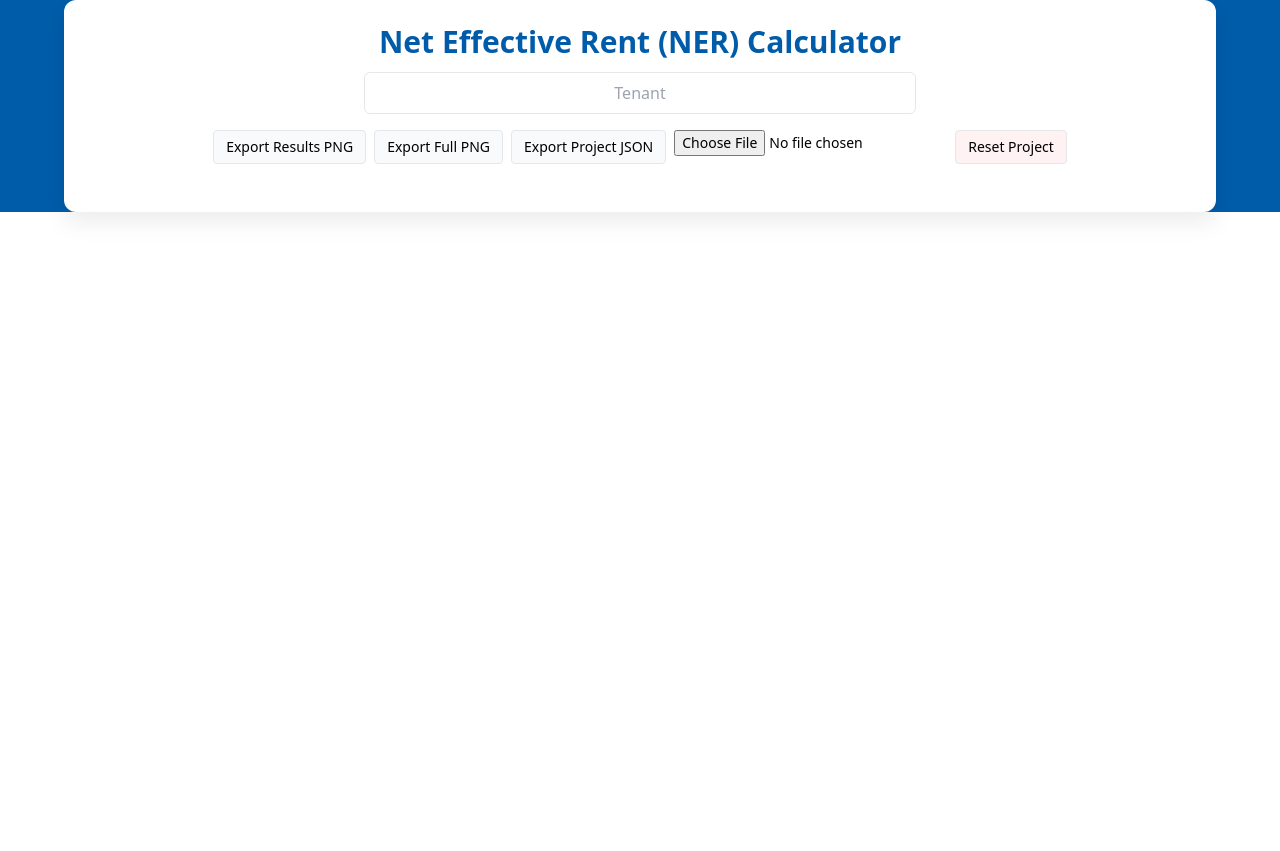
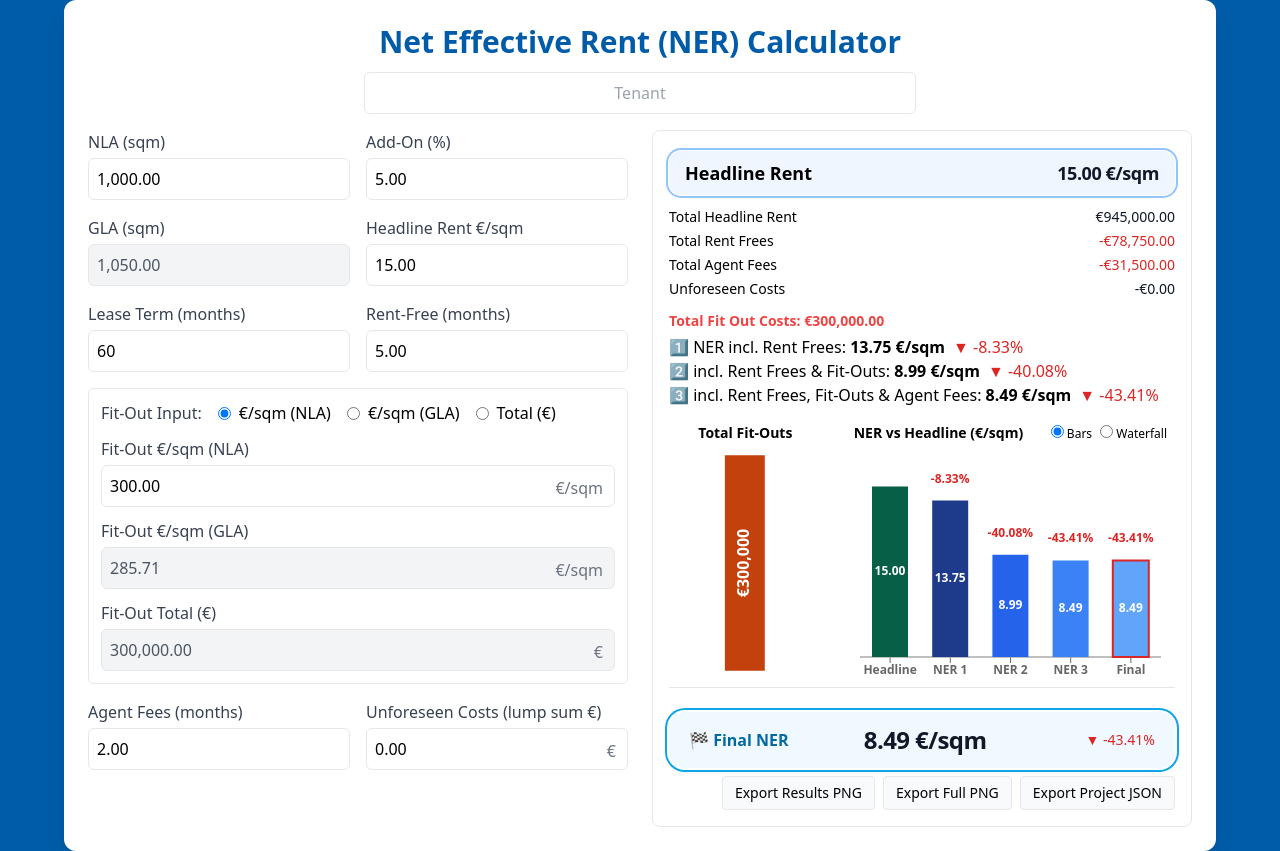
Before and after one commit to Musicandy13/Net-Effective-Rent-Calculator, a React (Vite) app: page / in a window 1280 px wide. Before the commit the page ends 800 px from the top, so only its background shows below. Built offline with nearby package versions, Linux system fonts and the light colour scheme.

Commit message:
Update App.jsx

```diff
--- a/src/App.jsx
+++ b/src/App.jsx
@@ -51,52 +51,27 @@ const FCUR0 = (n) =>
 
 /* ---------- Helpers ---------- */
 function Money({ value }) {
-  const cls =
-    value < 0 ? "text-red-600 font-medium" : "text-gray-900 font-medium";
+  const cls = value < 0 ? "text-red-600 font-medium" : "text-gray-900 font-medium";
   return <span className={cls}>{FCUR(value)}</span>;
 }
 function Delta({ base, val }) {
   const pct = base > 0 ? ((val - base) / base) * 100 : 0;
-  const up = pct > 0,
-    down = pct < 0,
-    sign = pct > 0 ? "+" : "";
+  const up = pct > 0, down = pct < 0, sign = pct > 0 ? "+" : "";
   return (
-    <span
-      className={`${
-        down
-          ? "text-red-600"
-          : up
-          ? "text-green-600"
-          : "text-gray-500"
-      } font-medium ml-2`}
-    >
-      {down ? "▼" : up ? "▲" : "■"} {sign}
-      {F(pct, 2)}%
+    <span className={`${down ? "text-red-600" : up ? "text-green-600" : "text-gray-500"} font-medium ml-2`}>
+      {down ? "▼" : up ? "▲" : "■"} {sign}{F(pct, 2)}%
     </span>
   );
 }
 
 /* ---------- Input-Feld ---------- */
 function NumericField({
-  label,
-  value,
-  onChange,
-  format = "2dec",
-  step = 1,
-  min = 0,
-  readOnly = false,
-  onCommit,
-  suffix,
+  label, value, onChange, format = "2dec", step = 1, min = 0,
+  readOnly = false, onCommit, suffix,
 }) {
   const [focus, setFocus] = useState(false);
   const num = P(value);
-  const show = focus
-    ? value
-    : format === "int"
-    ? F(num, 0)
-    : format === "1dec"
-    ? F(num, 1)
-    : F(num, 2);
+  const show = focus ? value : format === "int" ? F(num, 0) : format === "1dec" ? F(num, 1) : F(num, 2);
   return (
     <label className="block">
       <span className="text-gray-700">{label}</span>
@@ -115,12 +90,8 @@ function NumericField({
             onChange(String(n));
             onCommit?.(n);
           }}
-          onChange={(e) =>
-            onChange(e.target.value.replace(/[^\d.,-]/g, ""))
-          }
-          className={`mt-1 block w-full border rounded-md p-2 pr-16 ${
-            readOnly ? "bg-gray-100 text-gray-600" : ""
-          }`}
+          onChange={(e) => onChange(e.target.value.replace(/[^\d.,-]/g, ""))}
+          className={`mt-1 block w-full border rounded-md p-2 pr-16 ${readOnly ? "bg-gray-100 text-gray-600" : ""}`}
         />
         {suffix && (
           <span className="absolute inset-y-0 right-3 top-1/2 -translate-y-1/2 text-gray-500">
@@ -139,52 +110,25 @@ const PercentLabel = ({ x, y, width, value }) => {
   const fill = value < 0 ? "#dc2626" : "#16a34a";
   const sign = value > 0 ? "+" : "";
   return (
-    <text
-      x={cx}
-      y={y - 18}
-      textAnchor="middle"
-      fill={fill}
-      fontSize={12}
-      fontWeight="700"
-    >
-      {sign}
-      {F(value, 2)}%
+    <text x={cx} y={y - 18} textAnchor="middle" fill={fill} fontSize={12} fontWeight="700">
+      {sign}{F(value, 2)}%
     </text>
   );
 };
 const BarNumberLabel = ({ x, y, width, height, value }) => {
   if (!Number.isFinite(value)) return null;
-  const cx = x + width / 2,
-    cy = y + height / 2;
+  const cx = x + width / 2, cy = y + height / 2;
   return (
-    <text
-      x={cx}
-      y={cy}
-      textAnchor="middle"
-      dominantBaseline="middle"
-      fill="#ffffff"
-      fontSize={12}
-      fontWeight="800"
-    >
+    <text x={cx} y={cy} textAnchor="middle" dominantBaseline="middle" fill="#ffffff" fontSize={12} fontWeight="800">
       {F(value, 2)}
     </text>
   );
 };
 const VerticalMoneyLabel0 = ({ x, y, width, height, value }) => {
   if (!Number.isFinite(value)) return null;
-  const cx = x + width / 2,
-    cy = y + height / 2;
+  const cx = x + width / 2, cy = y + height / 2;
   return (
-    <text
-      x={cx}
-      y={cy}
-      transform={`rotate(-90, ${cx}, ${cy})`}
-      textAnchor="middle"
-      dominantBaseline="middle"
-      fill="#ffffff"
-      fontSize={16}
-      fontWeight="800"
-    >
+    <text x={cx} y={cy} transform={`rotate(-90, ${cx}, ${cy})`} textAnchor="middle" dominantBaseline="middle" fill="#ffffff" fontSize={16} fontWeight="800">
       {FCUR0(value)}
     </text>
   );
@@ -193,44 +137,22 @@ const VerticalMoneyLabel0 = ({ x, y, width, height, value }) => {
 /* ---------- Waterfall: Labels oben fix ---------- */
 const makeWFLabelTop = (data, fixedY) => (props) => {
   const { x = 0, width = 0, index, value, payload } = props || {};
-  const d =
-    Array.isArray(data) && Number.isInteger(index) ? data[index] : {};
+  const d = Array.isArray(data) && Number.isInteger(index) ? data[index] : {};
   const cx = x + width / 2;
-  const raw = Number.isFinite(d?.delta)
-    ? d.delta
-    : Number.isFinite(payload?.delta)
-    ? payload.delta
-    : Number.isFinite(value)
-    ? value
-    : 0;
+  const raw = Number.isFinite(d?.delta) ? d.delta : Number.isFinite(payload?.delta) ? payload.delta : Number.isFinite(value) ? value : 0;
   const v = Math.round(raw * 100) / 100;
   const abs = Math.abs(v);
   if (d?.isTotal) {
     const pos = v >= 0;
     return (
-      <text
-        x={cx}
-        y={fixedY}
-        textAnchor="middle"
-        fill={pos ? "#16a34a" : "#dc2626"}
-        fontSize={12}
-        fontWeight="800"
-      >
-        {pos ? "" : "−"}
-        {F(Math.abs(v), 2)}
+      <text x={cx} y={fixedY} textAnchor="middle" fill={pos ? "#16a34a" : "#dc2626"} fontSize={12} fontWeight="800">
+        {pos ? "" : "−"}{F(Math.abs(v), 2)}
       </text>
     );
   }
   if (abs < 0.005) return null;
   return (
-    <text
-      x={cx}
-      y={fixedY}
-      textAnchor="middle"
-      fill="#dc2626"
-      fontSize={12}
-      fontWeight="800"
-    >
+    <text x={cx} y={fixedY} textAnchor="middle" fill="#dc2626" fontSize={12} fontWeight="800">
       −{F(abs, 2)}
     </text>
   );
@@ -240,35 +162,16 @@ const makeWFLabelTop = (data, fixedY) => (props) => {
 function BarsChart({ data, isExporting }) {
   return (
     <ResponsiveContainer width="100%" height="100%">
-      <BarChart
-        key="bars"
-        data={data}
-        barCategoryGap={18}
-        barGap={4}
-        margin={{ top: 28, right: 6, bottom: BASE_B, left: 6 }}
-      >
-        <XAxis
-          dataKey="name"
-          height={BASE_H}
-          tick={{ fontSize: 12, fontWeight: 700 }}
-        />
+      <BarChart key="bars" data={data} barCategoryGap={18} barGap={4} margin={{ top: 28, right: 6, bottom: Math.max(0, BASE_B), left: 6 }}>
+        <XAxis dataKey="name" height={Math.max(0, BASE_H)} tick={{ fontSize: 12, fontWeight: 700 }} />
         <YAxis hide />
-        <Tooltip
-          formatter={(v, n) =>
-            n === "sqm" ? `${F(v, 2)} €/sqm` : `${F(v, 2)}%`
-          }
-        />
+        <Tooltip formatter={(v, n) => (n === "sqm" ? `${F(v, 2)} €/sqm` : `${F(v, 2)}%`)} />
         <ReferenceLine y={0} />
         <Bar dataKey="sqm" barSize={36} isAnimationActive={!isExporting}>
           <LabelList dataKey="pct" content={<PercentLabel />} />
           <LabelList dataKey="sqm" content={<BarNumberLabel />} />
           {data.map((e, i) => (
-            <Cell
-              key={i}
-              fill={e.color}
-              stroke={e.name === "Final" ? "#dc2626" : undefined}
-              strokeWidth={e.name === "Final" ? 2 : undefined}
-            />
+            <Cell key={i} fill={e.color} stroke={e.name === "Final" ? "#dc2626" : undefined} strokeWidth={e.name === "Final" ? 2 : undefined} />
           ))}
         </Bar>
       </BarChart>
@@ -279,40 +182,18 @@ function BarsChart({ data, isExporting }) {
 function WaterfallChart({ data, isExporting }) {
   return (
     <ResponsiveContainer width="100%" height="100%">
-      <BarChart
-        key="waterfall"
-        data={data}
-        barCategoryGap={8}
-        barGap={6}
-        margin={{ top: 56, right: 12, bottom: BASE_B, left: 12 }}
-      >
-        <XAxis
-          dataKey="name"
-          interval={0}
-          height={BASE_H}
-          tick={{ fontSize: 12, fontWeight: 700 }}
-        />
+      <BarChart key="waterfall" data={data} barCategoryGap={8} barGap={6} margin={{ top: 56, right: 12, bottom: Math.max(0, BASE_B), left: 12 }}>
+        <XAxis dataKey="name" interval={0} height={Math.max(0, BASE_H)} tick={{ fontSize: 12, fontWeight: 700 }} />
         <YAxis hide domain={["dataMin - 2", "dataMax + 8"]} />
-        <Tooltip
-          formatter={(val, _n, ctx) => {
-            const p = ctx?.payload || {};
-            if (p.isTotal)
-              return [`${F(safe(p.delta), 2)} €/sqm`, "Rent"];
-            return [`−${F(Math.abs(safe(p.delta)), 2)} €/sqm`, "Δ"];
-          }}
-        />
+        <Tooltip formatter={(val, _n, ctx) => {
+          const p = ctx?.payload || {};
+          if (p.isTotal) return [`${F(safe(p.delta), 2)} €/sqm`, "Rent"];
+          return [`−${F(Math.abs(safe(p.delta)), 2)} €/sqm`, "Δ"];
+        }} />
         <ReferenceLine y={0} />
         <Bar dataKey="base" stackId="wf" fill="rgba(0,0,0,0)" />
-        <Bar
-          dataKey="delta"
-          stackId="wf"
-          barSize={44}
-          isAnimationActive={!isExporting}
-        >
-          <LabelList
-            dataKey="delta"
-            content={makeWFLabelTop(data, WF_TOP_LABEL_Y)}
-          />
+        <Bar dataKey="delta" stackId="wf" barSize={44} isAnimationActive={!isExporting}>
+          <LabelList dataKey="delta" content={makeWFLabelTop(data, WF_TOP_LABEL_Y)} />
           {data.map((d, i) => (
             <Cell key={i} fill={d.isTotal ? "#16a34a" : "#dc2626"} />
           ))}
@@ -324,8 +205,7 @@ function WaterfallChart({ data, isExporting }) {
 
 /* ---------- App ---------- */
 export default function App() {
-  // Default values
-  const defaultState = {
+  const [f, setF] = useState({
     tenant: "",
     nla: "1000",
     addon: "5.00",
@@ -338,25 +218,8 @@ export default function App() {
     fitPerGLA: "",
     fitTot: "300000.00",
     unforeseen: "0",
-  };
-
-  // Load saved project or defaults
-  const [f, setF] = useState(() => {
-    try {
-      const saved = localStorage.getItem("nerProject");
-      return saved ? JSON.parse(saved) : defaultState;
-    } catch {
-      return defaultState;
-    }
   });
-
   const S = (k) => (v) => setF((s) => ({ ...s, [k]: v }));
-
-  // Auto-save
-  useEffect(() => {
-    localStorage.setItem("nerProject", JSON.stringify(f));
-  }, [f]);
-
   const [isExporting, setIsExporting] = useState(false);
   const [viewMode, setViewMode] = useState("bars");
 
@@ -401,12 +264,7 @@ export default function App() {
     }
   }, [f.fitMode, f.nla, f.addon, f.fitPerNLA, f.fitPerGLA, f.fitTot]);
 
-  const totalFit =
-    f.fitMode === "perNLA"
-      ? perNLA * nla
-      : f.fitMode === "perGLA"
-      ? perGLA * gla
-      : tot;
+  const totalFit = f.fitMode === "perNLA" ? perNLA * nla : f.fitMode === "perGLA" ? perGLA * gla : tot;
   const agentFees = agent * rent * gla;
   const denom = Math.max(1e-9, duration * gla);
 
@@ -424,36 +282,11 @@ export default function App() {
   const NER_COLORS = ["#1e3a8a", "#2563eb", "#3b82f6", "#60a5fa"];
   const nerBars = [
     { label: "Headline", val: rent, pct: null, color: "#065f46" },
-    {
-      label: "NER 1",
-      val: ner1,
-      pct: rent > 0 ? ((ner1 - rent) / rent) * 100 : null,
-      color: NER_COLORS[0],
-    },
-    {
-      label: "NER 2",
-      val: ner2,
-      pct: rent > 0 ? ((ner2 - rent) / rent) * 100 : null,
-      color: NER_COLORS[1],
-    },
-    {
-      label: "NER 3",
-      val: ner3,
-      pct: rent > 0 ? ((ner3 - rent) / rent) * 100 : null,
-      color: NER_COLORS[2],
-    },
-    {
-      label: "Final",
-      val: ner4,
-      pct: rent > 0 ? ((ner4 - rent) / rent) * 100 : null,
-      color: NER_COLORS[3],
-    },
-  ].map((d) => ({
-    name: d.label,
-    sqm: safe(d.val),
-    pct: Number.isFinite(d.pct) ? d.pct : null,
-    color: d.color,
-  }));
+    { label: "NER 1", val: ner1, pct: rent > 0 ? ((ner1 - rent) / rent) * 100 : null, color: NER_COLORS[0] },
+    { label: "NER 2", val: ner2, pct: rent > 0 ? ((ner2 - rent) / rent) * 100 : null, color: NER_COLORS[1] },
+    { label: "NER 3", val: ner3, pct: rent > 0 ? ((ner3 - rent) / rent) * 100 : null, color: NER_COLORS[2] },
+    { label: "Final", val: ner4, pct: rent > 0 ? ((ner4 - rent) / rent) * 100 : null, color: NER_COLORS[3] },
+  ].map((d) => ({ name: d.label, sqm: safe(d.val), pct: Number.isFinite(d.pct) ? d.pct : null, color: d.color }));
 
   // Waterfall
   const dRF = safe(ner1 - rent);
@@ -464,26 +297,20 @@ export default function App() {
   let cur = safe(rent);
   const wfData = [];
   wfData.push({ name: "Headline", base: 0, delta: cur, isTotal: true });
-  wfData.push({ name: "RF", base: cur, delta: dRF, isTotal: false });
-  cur += dRF;
-  wfData.push({ name: "FO", base: cur, delta: dFO, isTotal: false });
-  cur += dFO;
-  wfData.push({ name: "AF", base: cur, delta: dAF, isTotal: false });
-  cur += dAF;
-  wfData.push({ name: "UC", base: cur, delta: dUC, isTotal: false });
-  cur += dUC;
+  wfData.push({ name: "RF", base: cur, delta: dRF, isTotal: false }); cur += dRF;
+  wfData.push({ name: "FO", base: cur, delta: dFO, isTotal: false }); cur += dFO;
+  wfData.push({ name: "AF", base: cur, delta: dAF, isTotal: false }); cur += dAF;
+  wfData.push({ name: "UC", base: cur, delta: dUC, isTotal: false }); cur += dUC;
   wfData.push({ name: "Final NER", base: 0, delta: cur, isTotal: true });
 
-  /* Export PNG */
+  /* Export */
   const pageRef = useRef(null);
   const resultsContentRef = useRef(null);
   const exportNode = async (node, filename) => {
     if (!node) return;
     try {
       setIsExporting(true);
-      await new Promise((r) =>
-        requestAnimationFrame(() => requestAnimationFrame(r))
-      );
+      await new Promise((r) => requestAnimationFrame(() => requestAnimationFrame(r)));
       const rect = node.getBoundingClientRect();
       const pad = 24;
       const w = Math.ceil(rect.width) + pad * 2;
@@ -496,13 +323,7 @@ export default function App() {
         height: h,
         canvasWidth: w,
         canvasHeight: h,
-        style: {
-          padding: `${pad}px`,
-          margin: "0",
-          overflow: "visible",
-          boxShadow: "none",
-          borderRadius: "0",
-        },
+        style: { padding: `${pad}px`, margin: "0", overflow: "visible", boxShadow: "none", borderRadius: "0" },
       });
       const a = document.createElement("a");
       a.href = dataUrl;
@@ -519,97 +340,145 @@ export default function App() {
     await exportNode(resultsContentRef.current, "ner-results.png");
   };
 
-  /* Export/Import JSON */
-  const exportData = () => {
-    const dataStr = JSON.stringify(f, null, 2);
-    const blob = new Blob([dataStr], { type: "application/json" });
-    const url = URL.createObjectURL(blob);
+  const exportProjectJSON = () => {
+    const blob = new Blob([JSON.stringify(f, null, 2)], { type: "application/json" });
     const a = document.createElement("a");
-    a.href = url;
-    a.download = "ner-project.json";
+    a.href = URL.createObjectURL(blob);
+    a.download = `ner-project-${f.tenant || "default"}.json`;
     a.click();
-  };
-
-  const importData = (event) => {
-    const file = event.target.files[0];
-    if (!file) return;
-    const reader = new FileReader();
-    reader.onload = (e) => {
-      try {
-        const data = JSON.parse(e.target.result);
-        setF({ ...defaultState, ...data });
-      } catch (err) {
-        alert("Invalid JSON file");
-      }
-    };
-    reader.readAsText(file);
   };
 
   /* ---------- UI ---------- */
   return (
     <div style={{ backgroundColor: "#005CA9" }}>
-      <div
-        ref={pageRef}
-        className="p-6 max-w-6xl mx-auto bg-white rounded-xl shadow-md"
-        style={{ boxShadow: "0 10px 25px rgba(0,0,0,.08)" }}
-      >
+      <div ref={pageRef} className="p-6 max-w-6xl mx-auto bg-white rounded-xl shadow-md" style={{ boxShadow: "0 10px 25px rgba(0,0,0,.08)" }}>
         {/* Titel */}
-        <h2
-          className="text-3xl font-bold mb-2 text-center"
-          style={{ color: "#005CA9" }}
-        >
+        <h2 className="text-3xl font-bold mb-2 text-center" style={{ color: "#005CA9" }}>
           Net Effective Rent (NER) Calculator
         </h2>
 
         {/* Tenant */}
         <div className="mb-4 flex justify-center">
           <div className="w-full md:w-1/2">
-            <input
-              type="text"
-              value={f.tenant}
-              onChange={(e) => S("tenant")(e.target.value)}
-              placeholder="Tenant"
-              className="mt-1 block w-full border rounded-md p-2 text-center"
-            />
+            <input type="text" value={f.tenant} onChange={(e) => S("tenant")(e.target.value)} placeholder="Tenant" className="mt-1 block w-full border rounded-md p-2 text-center" />
           </div>
         </div>
 
-        {/* Buttons row */}
-        <div className="flex gap-2 justify-center mb-6">
-          <button
-            onClick={exportResultsPNG}
-            className="px-3 py-1.5 rounded border bg-gray-50 hover:bg-gray-100 text-sm"
-          >
-            Export Results PNG
-          </button>
-          <button
-            onClick={() => exportNode(pageRef.current, "ner-full.png")}
-            className="px-3 py-1.5 rounded border bg-gray-50 hover:bg-gray-100 text-sm"
-          >
-            Export Full PNG
-          </button>
-          <button
-            onClick={exportData}
-            className="px-3 py-1.5 rounded border bg-gray-50 hover:bg-gray-100 text-sm"
-          >
-            Export Project JSON
-          </button>
-          <input
-            type="file"
-            accept=".json"
-            onChange={importData}
-            className="text-sm"
-          />
-          <button
-            onClick={() => setF(defaultState)}
-            className="px-3 py-1.5 rounded border bg-red-50 hover:bg-red-100 text-sm"
-          >
-            Reset Project
-          </button>
+        <div className="grid grid-cols-1 md:grid-cols-2 gap-6">
+          {/* LEFT: Inputs */}
+          <div className="space-y-4">
+            <div className="grid grid-cols-2 gap-4">
+              <NumericField label="NLA (sqm)" value={f.nla} onChange={S("nla")} />
+              <NumericField label="Add-On (%)" value={f.addon} onChange={S("addon")} />
+              <label className="block">
+                <span className="text-gray-700">GLA (sqm)</span>
+                <input readOnly value={F(gla, 2)} className="mt-1 block w-full border rounded-md p-2 bg-gray-100 text-gray-600" />
+              </label>
+              <NumericField label="Headline Rent €/sqm" value={f.rent} onChange={S("rent")} step={0.5} />
+              <NumericField label="Lease Term (months)" value={f.duration} onChange={S("duration")} format="int" />
+              <NumericField label="Rent-Free (months)" value={f.rf} onChange={S("rf")} />
+            </div>
+
+            {/* Fit-Out block */}
+            <div className="border rounded-md p-3">
+              <div className="flex flex-wrap items-center gap-4 mb-3">
+                <span className="text-gray-700 font-medium">Fit-Out Input:</span>
+                <label className="inline-flex items-center gap-2"><input type="radio" checked={f.fitMode === "perNLA"} onChange={() => S("fitMode")("perNLA")} /><span>€/sqm (NLA)</span></label>
+                <label className="inline-flex items-center gap-2"><input type="radio" checked={f.fitMode === "perGLA"} onChange={() => S("fitMode")("perGLA")} /><span>€/sqm (GLA)</span></label>
+                <label className="inline-flex items-center gap-2"><input type="radio" checked={f.fitMode === "total"} onChange={() => S("fitMode")("total")} /><span>Total (€)</span></label>
+              </div>
+              <div className="space-y-3">
+                <NumericField label="Fit-Out €/sqm (NLA)" value={f.fitPerNLA} onChange={S("fitPerNLA")} readOnly={f.fitMode !== "perNLA"} suffix="€/sqm" />
+                <NumericField label="Fit-Out €/sqm (GLA)" value={f.fitPerGLA} onChange={S("fitPerGLA")} readOnly={f.fitMode !== "perGLA"} suffix="€/sqm" />
+                <NumericField label="Fit-Out Total (€)" value={f.fitTot} onChange={S("fitTot")} readOnly={f.fitMode !== "total"} suffix="€" />
+              </div>
+            </div>
+
+            <div className="grid grid-cols-2 gap-4">
+              <NumericField label="Agent Fees (months)" value={f.agent} onChange={S("agent")} />
+              <NumericField label="Unforeseen Costs (lump sum €)" value={f.unforeseen} onChange={S("unforeseen")} suffix="€" />
+            </div>
+          </div>
+
+          {/* RIGHT: Results */}
+          <div className="md:sticky md:top-6 h-fit">
+            <div className="rounded-lg border p-4 space-y-2 bg-white">
+              {/* Inhalte */}
+              <div ref={resultsContentRef}>
+                {f.tenant.trim() && (
+                  <div className="mb-3">
+                    <span className="text-xl font-bold">Tenant: <u>{f.tenant.trim()}</u></span>
+                  </div>
+                )}
+
+                {/* Headline Rent Banner */}
+                <div className="mt-1 rounded-xl ring-2 ring-blue-300 ring-offset-1 bg-blue-50 px-4 py-2 flex items-center justify-between shadow-sm mb-3">
+                  <div className="font-bold text-lg">Headline Rent</div>
+                  <div className="text-lg font-extrabold tracking-tight text-gray-900">{F(rent, 2)} €/sqm</div>
+                </div>
+
+                <div className="grid grid-cols-2 gap-x-4 gap-y-1 text-sm mb-3">
+                  <div>Total Headline Rent</div><div className="text-right"><Money value={totalHeadline} /></div>
+                  <div>Total Rent Frees</div><div className="text-right"><Money value={-totalRentFrees} /></div>
+                  <div>Total Agent Fees</div><div className="text-right"><Money value={-totalAgentFees} /></div>
+                  <div>Unforeseen Costs</div><div className="text-right"><Money value={-totalUnforeseen} /></div>
+                </div>
+
+                <p className="text-sm font-semibold text-red-500 mb-1">Total Fit Out Costs: {FCUR(totalFit)}</p>
+                <p>1️⃣ NER incl. Rent Frees: <b>{F(ner1, 2)} €/sqm</b><Delta base={rent} val={ner1} /></p>
+                <p>2️⃣ incl. Rent Frees & Fit-Outs: <b>{F(ner2, 2)} €/sqm</b><Delta base={rent} val={ner2} /></p>
+                <p>3️⃣ incl. Rent Frees, Fit-Outs & Agent Fees: <b>{F(ner3, 2)} €/sqm</b><Delta base={rent} val={ner3} /></p>
+
+                {/* Charts */}
+                <div className="mt-2 grid grid-cols-3 gap-6">
+                  {/* Fit-Outs */}
+                  <div className="h-60 p-2 col-span-1">
+                    <div className="text-sm font-bold text-center mb-1">Total Fit-Outs</div>
+                    <ResponsiveContainer width="100%" height="100%">
+                      <BarChart data={[{ name: "Fit-Outs", eur: totalFit }]} margin={{ top: 8, right: 0, bottom: Math.max(0, BASE_B + FIT_EXTRA), left: 0 }}>
+                        <XAxis dataKey="name" tick={false} axisLine={false} tickLine={false} height={Math.max(0, BASE_H + FIT_EXTRA)} />
+                        <YAxis hide />
+                        <Tooltip formatter={(v) => FCUR0(v)} />
+                        <Bar dataKey="eur" fill="#c2410c" barSize={40} isAnimationActive={!isExporting}>
+                          <LabelList content={<VerticalMoneyLabel0 />} />
+                        </Bar>
+                      </BarChart>
+                    </ResponsiveContainer>
+                  </div>
+
+                  {/* Bars / Waterfall */}
+                  <div className="h-64 p-2 col-span-2">
+                    <div className="flex items-center justify-between mb-1">
+                      <div className="text-sm font-bold"><span>{viewMode === "bars" ? "NER vs Headline (€/sqm)" : "Waterfall (€/sqm)"}</span></div>
+                      <div className="text-xs">
+                        <label className="mr-2"><input type="radio" checked={viewMode === "bars"} onChange={() => setViewMode("bars")} /> Bars</label>
+                        <label><input type="radio" checked={viewMode === "waterfall"} onChange={() => setViewMode("waterfall")} /> Waterfall</label>
+                      </div>
+                    </div>
+                    {viewMode === "bars" ? <BarsChart data={nerBars} isExporting={isExporting} /> : <WaterfallChart data={wfData} isExporting={isExporting} />}
+                  </div>
+                </div>
+
+                {/* Final NER Banner */}
+                <div className="mt-4 border-t pt-3">
+                  <div className="mt-3 rounded-2xl ring-2 ring-sky-500 ring-offset-2 bg-sky-50 px-5 py-3 flex items-center justify-between shadow-md">
+                    <div className="text-sky-700 font-extrabold text-base">🏁 Final NER</div>
+                    <div className="text-2xl font-extrabold tracking-tight text-gray-900">{F(ner4, 2)} €/sqm</div>
+                    <div className="ml-4 text-sm"><Delta base={rent} val={ner4} /></div>
+                  </div>
+                </div>
+              </div>
+
+              {/* Export buttons */}
+              <div className="flex gap-2 justify-end mt-4">
+                <button onClick={exportResultsPNG} className="px-3 py-1.5 rounded border bg-gray-50 hover:bg-gray-100 text-sm">Export Results PNG</button>
+                <button onClick={() => exportNode(pageRef.current, "ner-full.png")} className="px-3 py-1.5 rounded border bg-gray-50 hover:bg-gray-100 text-sm">Export Full PNG</button>
+                <button onClick={exportProjectJSON} className="px-3 py-1.5 rounded border bg-gray-50 hover:bg-gray-100 text-sm">Export Project JSON</button>
+              </div>
+
+            </div>
+          </div>
         </div>
-
-        {/* Calculator Grid */}
-        {/* ... keep your input + output layout here (unchanged from before) ... */}
       </div>
     </div>
   );
```
